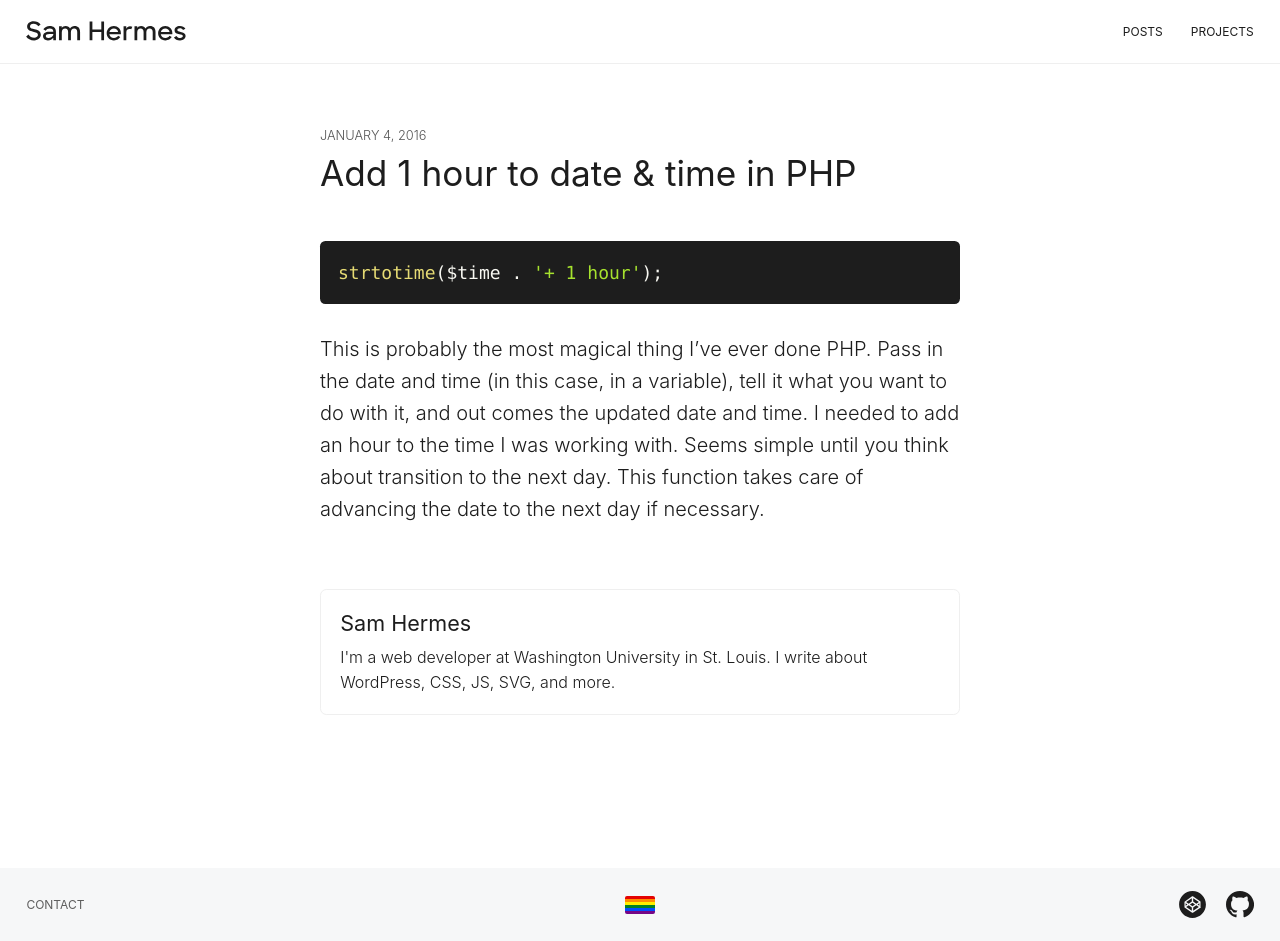
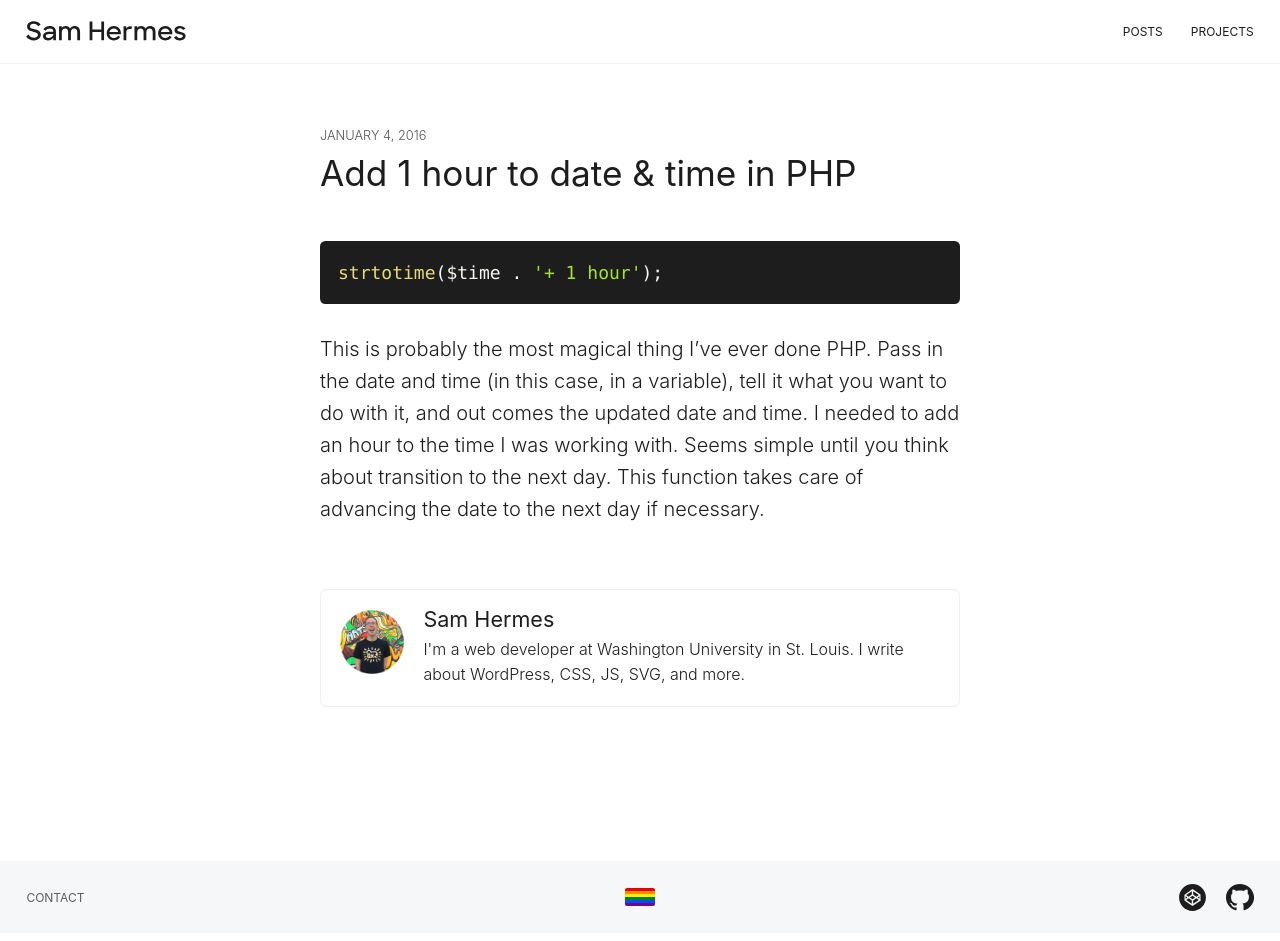
Before and after one commit to samhermes/samhermes.github.io, a Jekyll site: the page built from _posts/2016-01-04-add-one-hour-to-date-and-time-in-php.markdown, in a window 1280 px wide. Built offline with Jekyll 4.4.1, drawn with Linux system fonts in a browser that asks for light colours.

Commit message:
Add photo to about-me box at the bottom of posts

```diff
--- a/_layouts/post.html
+++ b/_layouts/post.html
@@ -13,7 +13,10 @@ layout: default
   </div>
 
   <div class="about-me">
-  	<p class="name">Sam Hermes</p>
-  	<p class="description">I'm a web developer at Washington University in St. Louis. I write about WordPress, CSS, JS, SVG, and more.</p>
+    <img src="/img/samhermes.png" alt="Sam Hermes">
+    <div class="about-me-text">
+    	<p class="name">Sam Hermes</p>
+    	<p class="description">I'm a web developer at Washington University in St. Louis. I write about WordPress, CSS, JS, SVG, and more.</p>
+    </div>
   </div>
 </article>
--- a/_sass/_posts.scss
+++ b/_sass/_posts.scss
@@ -239,9 +239,23 @@
   border-radius: 0.4em;
   margin: 4em 0 0;
   padding: 1.2em;
+  display: flex;
 
   @media screen and (min-width: 30em) {
     padding: 1.1em 1.2em 1.2em;
+  }
+
+  img {
+    width: 3rem;
+    height: 3rem;
+    margin-right: 1rem;
+    padding: 0.2rem 0;
+
+    @media screen and (min-width: 30em) {
+      width: 4rem;
+      height: 4rem;
+      margin-right: 1.2rem;
+    }
   }
 
   p {
@@ -253,6 +267,7 @@
     margin-bottom: 0.2em;
     font-weight: 400;
     font-size: 1.35em;
+    line-height: 1.2;
   }
 
   a {
```
Also changed, not shown: img/samhermes.png (added).
